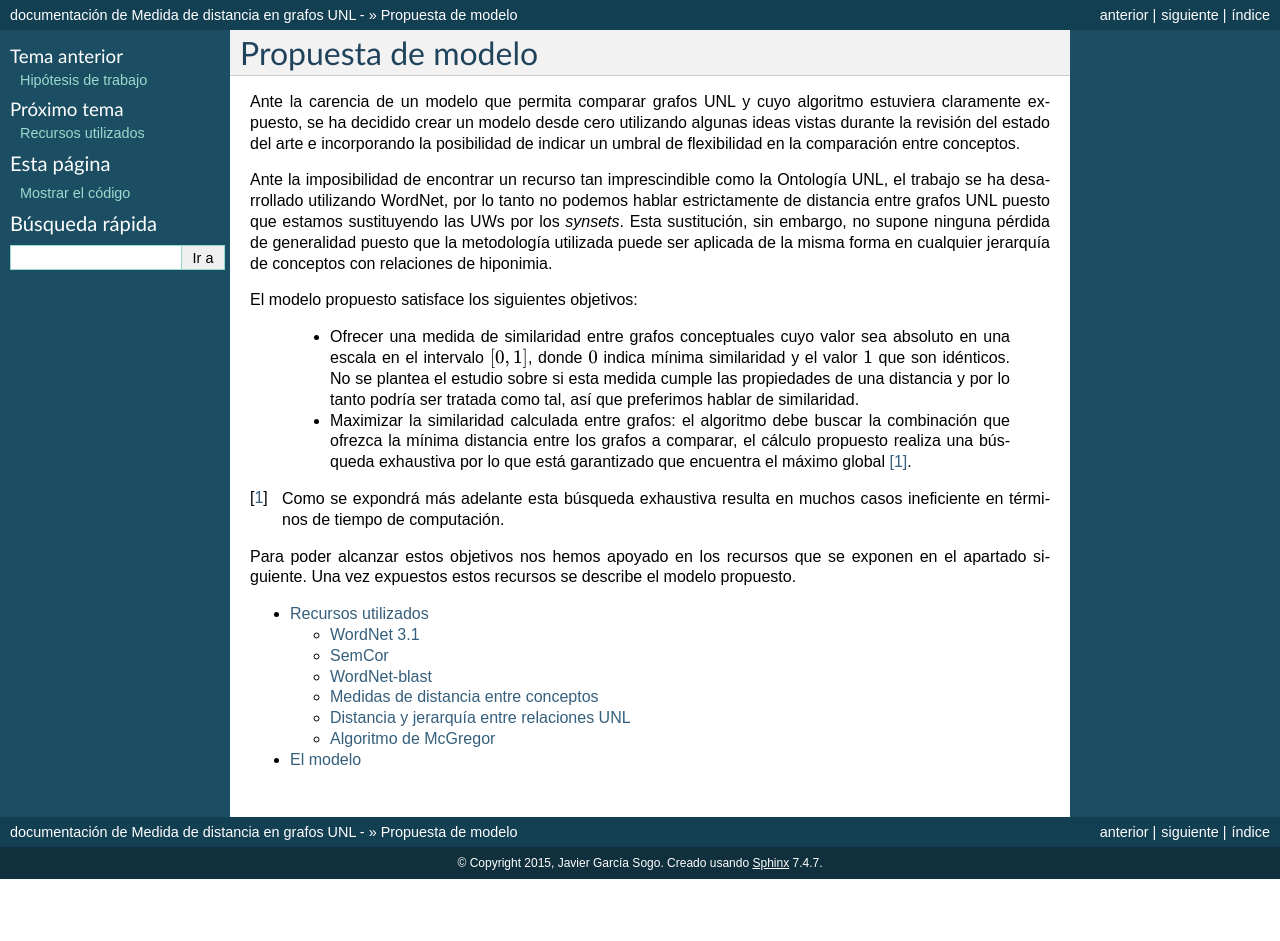
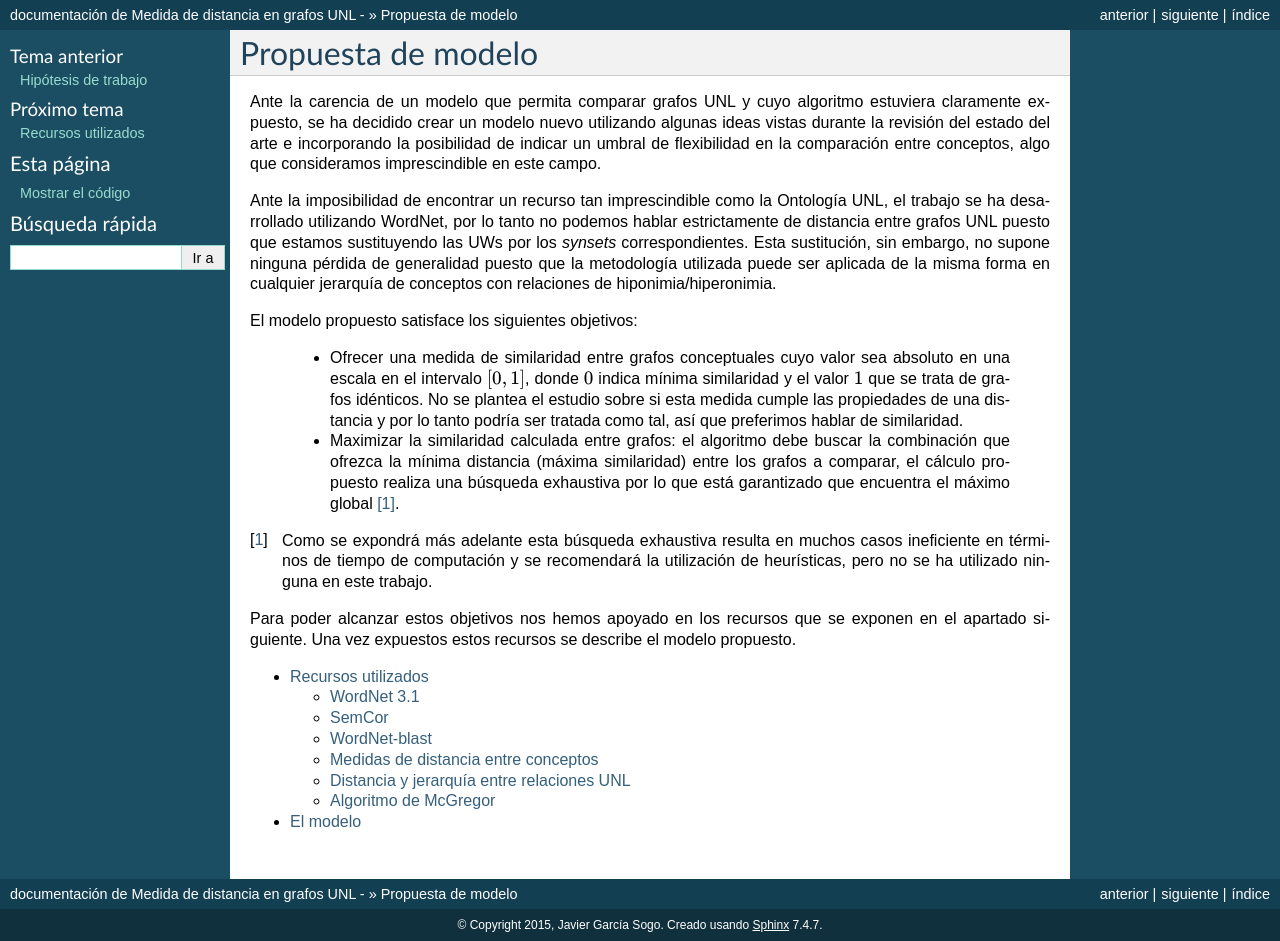
Before and after one commit to jgsogo/muia_tfm, a Sphinx documentation site: the page built from doc/4.model/index.rst, in a window 1280 px wide. Built offline with Sphinx 7.4.7, drawn with Linux system fonts in a browser that asks for light colours; before the commit the page ends 900 px from its top, so only the background shows below that.

Commit message:
planteando modelo

```diff
--- a/doc/4.model/index.rst
+++ b/doc/4.model/index.rst
@@ -7,28 +7,31 @@
 Propuesta de modelo
 ===================
 Ante la carencia de un modelo que permita comparar grafos UNL y cuyo algoritmo estuviera
-claramente expuesto, se ha decidido crear un modelo desde cero utilizando algunas ideas
+claramente expuesto, se ha decidido crear un modelo nuevo utilizando algunas ideas
 vistas durante la revisión del estado del arte e incorporando la posibilidad de indicar un
-umbral de flexibilidad en la comparación entre conceptos.
+umbral de flexibilidad en la comparación entre conceptos, algo que consideramos
+imprescindible en este campo.
 
 Ante la imposibilidad de encontrar un recurso tan imprescindible como la Ontología UNL,
 el trabajo se ha desarrollado utilizando WordNet, por lo tanto no podemos hablar estrictamente
-de distancia entre grafos UNL puesto que estamos sustituyendo las UWs por los *synsets*. Esta
-sustitución, sin embargo, no supone ninguna pérdida de generalidad puesto que la metodología
-utilizada puede ser aplicada de la misma forma en cualquier jerarquía de conceptos con
-relaciones de hiponimia.
+de distancia entre grafos UNL puesto que estamos sustituyendo las UWs por los *synsets*
+correspondientes.
+Esta sustitución, sin embargo, no supone ninguna pérdida de generalidad puesto que la
+metodología utilizada puede ser aplicada de la misma forma en cualquier jerarquía de
+conceptos con relaciones de hiponimia/hiperonimia.
 
 El modelo propuesto satisface los siguientes objetivos:
 
- * Ofrecer una medida de similaridad entre grafos conceptuales cuyo valor sea absoluto en una escala
-   en el intervalo :math:`[0,1]`, donde :math:`0` indica mínima similaridad y el valor :math:`1`
-   que son idénticos. No se plantea el estudio sobre si esta medida cumple las propiedades de
-   una distancia y por lo tanto podría ser tratada como tal, así que preferimos hablar de
-   similaridad.
+ * Ofrecer una medida de similaridad entre grafos conceptuales cuyo valor sea absoluto
+   en una escala en el intervalo :math:`[0,1]`, donde :math:`0` indica mínima similaridad
+   y el valor :math:`1` que se trata de grafos idénticos. No se plantea el estudio sobre
+   si esta medida cumple las propiedades de una distancia y por lo tanto podría ser
+   tratada como tal, así que preferimos hablar de similaridad.
 
  * Maximizar la similaridad calculada entre grafos: el algoritmo debe buscar la combinación que
-   ofrezca la mínima distancia entre los grafos a comparar, el cálculo propuesto realiza una
-   búsqueda exhaustiva por lo que está garantizado que encuentra el máximo global [#]_.
+   ofrezca la mínima distancia (máxima similaridad) entre los grafos a comparar, el cálculo
+   propuesto realiza una búsqueda exhaustiva por lo que está garantizado que
+   encuentra el máximo global [#]_.
 
 .. TODO: Asumimos aquí la idea optimista de que la similaridad que intentamos capturar es
    la máxima entre los grafos. En algunos casos puede ser un planteamiento equivocado.
@@ -41,8 +44,9 @@ El modelo propuesto satisface los siguientes objetivos:
  * Realizar la comparación con un parámetro configurable que permita modificar el umbral para
    considerar dos conceptos o relaciones como iguales en la construcción del grafo común.
 
-.. [#] Como se expondrá más adelante esta búsqueda exhaustiva resulta en muchos casos ineficiente
-   en términos de tiempo de computación.
+.. [#] Como se expondrá más adelante esta búsqueda exhaustiva resulta en muchos
+   casos ineficiente en términos de tiempo de computación y se recomendará la utilización
+   de heurísticas, pero no se ha utilizado ninguna en este trabajo.
 
 Para poder alcanzar estos objetivos nos hemos apoyado en los recursos que se exponen en el
 apartado siguiente. Una vez expuestos estos recursos se describe el modelo propuesto.
--- a/doc/conf.py
+++ b/doc/conf.py
@@ -49,7 +49,7 @@ source_suffix = '.rst'
 
 # The master toctree document.
 master_doc = 'index'
-latex_appendices = ['appendix-data']
+#latex_appendices = ['appendix-data']
 
 # General information about the project.
 project = u'Medida de distancia en grafos UNL'
```
Also changed, not shown: doc/1.state-of-the-art/ii.medidas-distancia.rst (+9 -11 lines), doc/4.model/i.recursos.rst (+85 -110 lines), doc/img/sussnafail.png, 2 other files.
